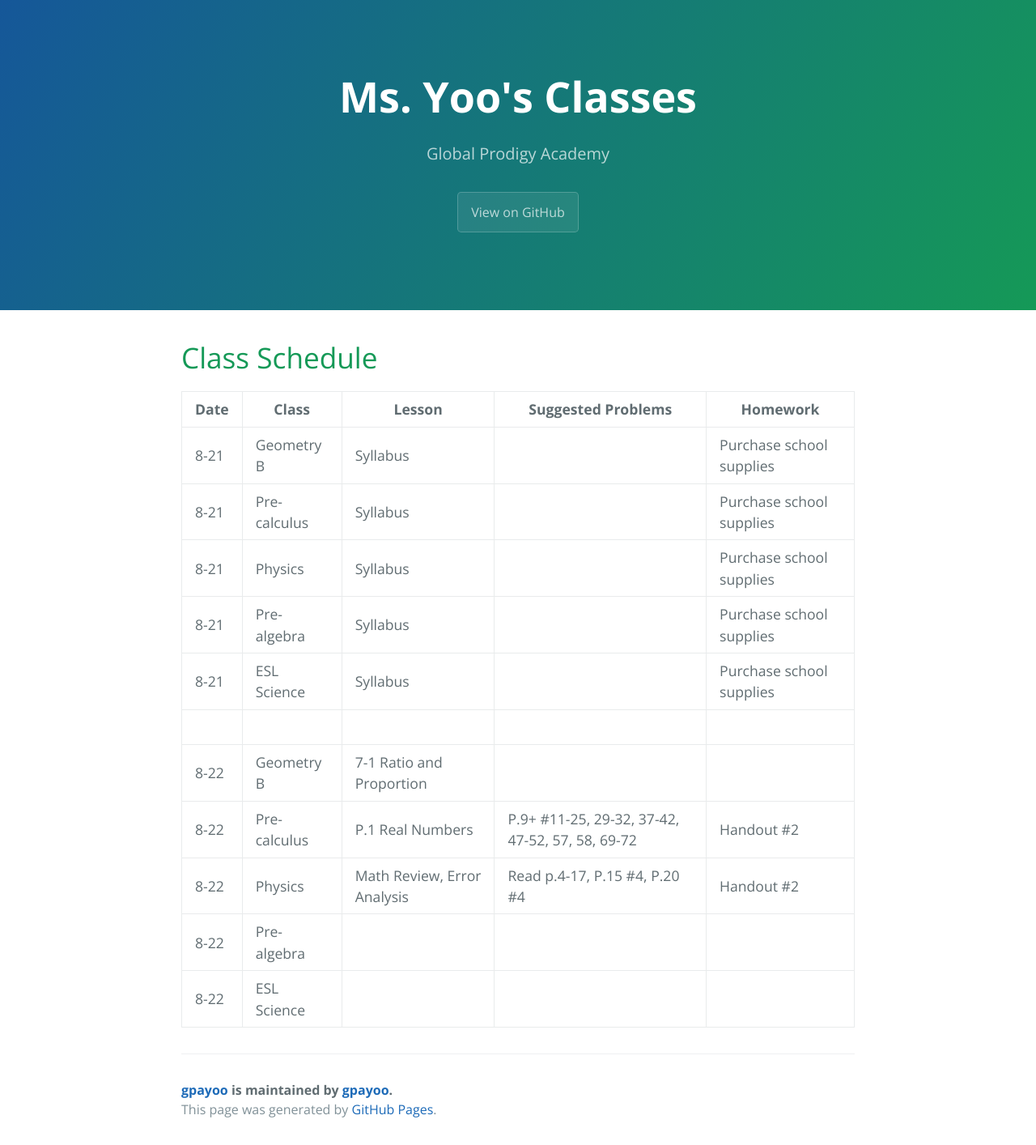
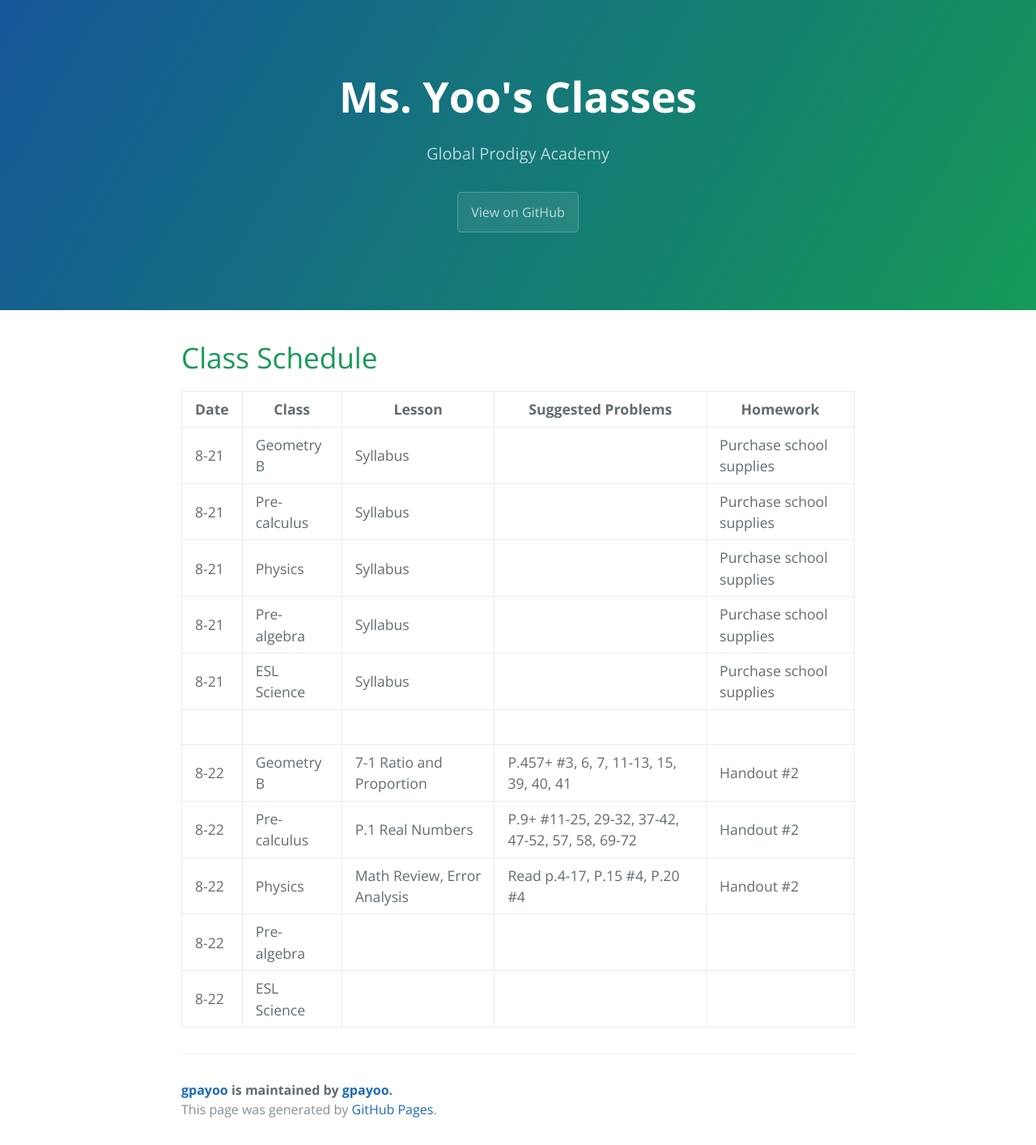
Before and after one commit to gpayoo/gpayoo, a Jekyll site: the page built from index.md, in a window 1280 px wide. Shown: the whole page at 81% size. Built offline with Jekyll 4.4.1, drawn with Linux system fonts in a browser that asks for light colours; our own code applies the rules of GitHub Pages for plain Markdown files.

Commit message:
Update index.md

```diff
--- a/index.md
+++ b/index.md
@@ -13,7 +13,7 @@ layout: default
 | 8-21 | Pre-algebra | Syllabus    | | Purchase school supplies
 | 8-21 | ESL Science | Syllabus    | | Purchase school supplies
 |      |             |             | |
-| 8-22 | Geometry B | 7-1 Ratio and Proportion |
+| 8-22 | Geometry B | 7-1 Ratio and Proportion | P.457+ #3, 6, 7, 11-13, 15, 39, 40, 41 | Handout #2 |
 | 8-22 | Pre-calculus | P.1 Real Numbers | P.9+ #11-25, 29-32, 37-42, 47-52, 57, 58, 69-72 | Handout #2
 | 8-22 | Physics | Math Review, Error Analysis | Read p.4-17, P.15 #4, P.20 #4 | Handout #2 |
 | 8-22 | Pre-algebra |
```
